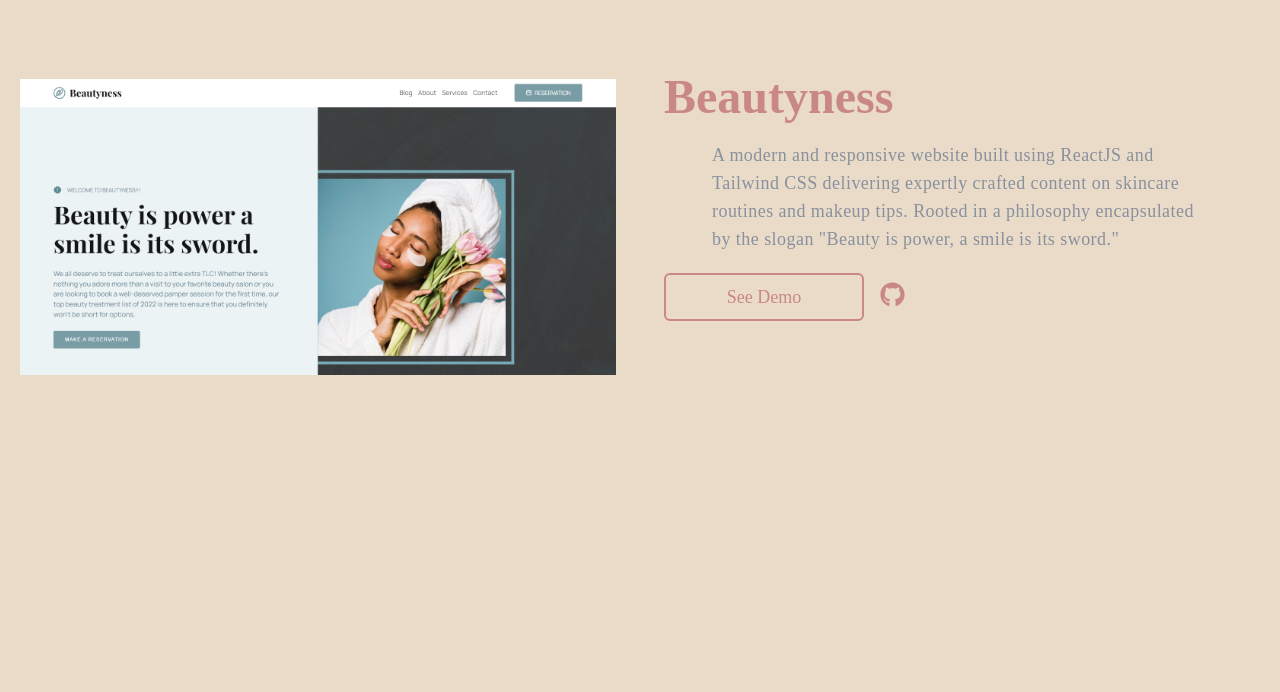
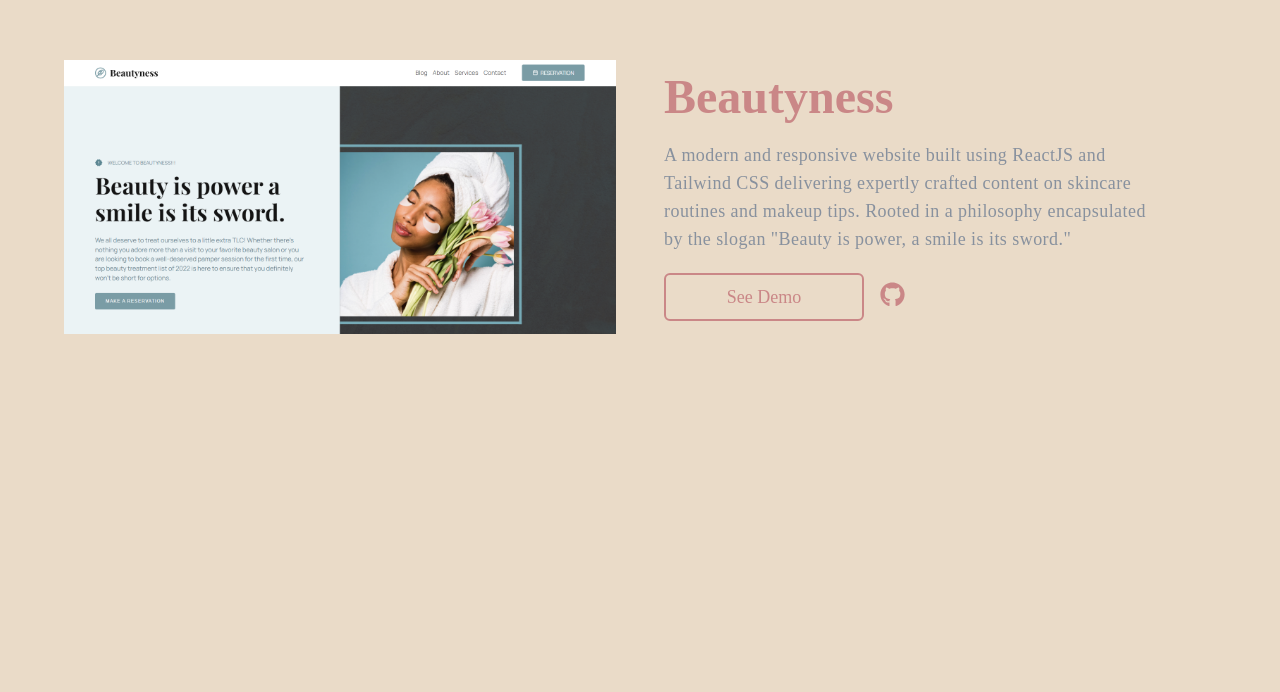
Before and after one commit to FatemeGhalandari/fatemeghalandari.github.io, a React (Vite) app: page / in a window 1280 px wide. Shown: the part 3528-4220 px from the top of the page. Built offline with nearby package versions, Linux system fonts and the light colour scheme.

Commit message:
style: Update Single component layout for better responsiveness

```diff
--- a/src/components/Single.jsx
+++ b/src/components/Single.jsx
@@ -22,7 +22,7 @@ const Single = ({ item }) => {
             ref={ref}
           >
             <img
-              className=" w-full sm:h-[400px] sm:w-auto object-contain mt-5"
+              className="w-full sm:h-[300px] sm:w-auto object-contain sm:mt-0 mt-5"
               src={item.img}
               alt={item.title}
             />
@@ -34,7 +34,7 @@ const Single = ({ item }) => {
             <h2 className="sm:text-5xl text-3xl font-merriweather font-semibold text-[#CA8787]">
               {item.title}
             </h2>
-            <p className="sm:text-lg font-thin text-sm font-merriweather self-center text-start tracking-wide text-[#88919e] max-w-[500px]">
+            <p className="sm:text-lg font-thin text-sm font-merriweather sm:self-start self-center text-start tracking-wide text-[#88919e] max-w-[500px]">
               {item.desc}
             </p>
             <div className="flex flex-row gap-4 justify-center items-center">
```
